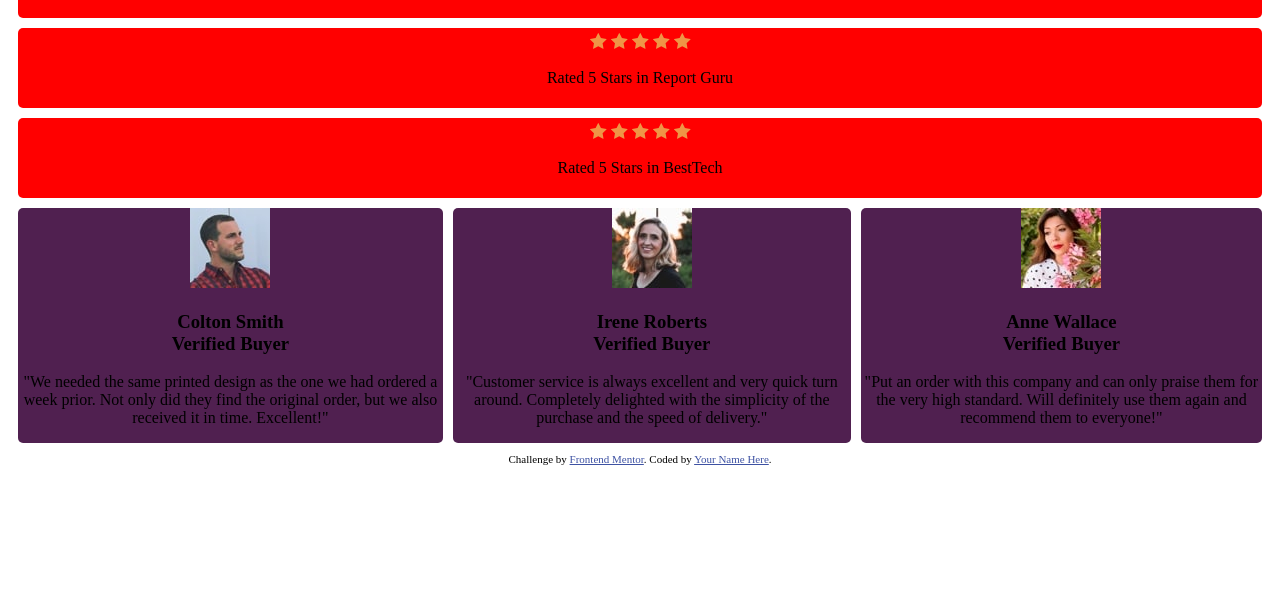
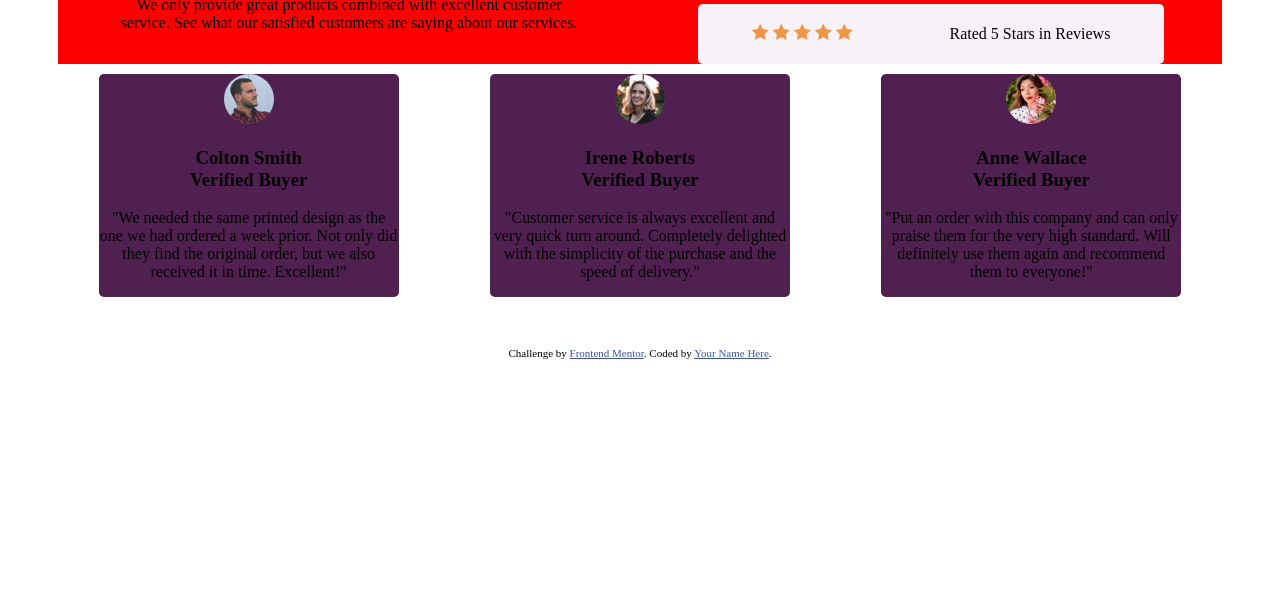
Before and after one commit to Haseebullah555/social-proof, a plain HTML site: page index.html in a window 1280 px wide. Shown: the part 194-800 px from the top of the page. Drawn offline with Linux system fonts and the light colour scheme.

Commit message:
add the structure and some style to the index.html

```diff
--- a/index.html
+++ b/index.html
@@ -12,15 +12,7 @@
     <link rel="stylesheet" href="stylesheet.css">
 
     <title>Frontend Mentor | Social proof section</title>
-    <style>
-      .attribution {
-        font-size: 11px;
-        text-align: center;
-      }
-      .attribution a {
-        color: hsl(228, 45%, 44%);
-      }
-    </style>
+
   </head>
   <body>
     <div class="container">
@@ -33,28 +25,34 @@
 
         <div class="stars">
           <div class="star">
+            <div>
+              <img src="images/icon-star.svg" alt="star">
             <img src="images/icon-star.svg" alt="star">
             <img src="images/icon-star.svg" alt="star">
             <img src="images/icon-star.svg" alt="star">
             <img src="images/icon-star.svg" alt="star">
-            <img src="images/icon-star.svg" alt="star">
+            </div>
             <p>Rated 5 Stars in Reviews</p>
           </div>
           <div class="star">
+            <div>
+              <img src="images/icon-star.svg" alt="star">
             <img src="images/icon-star.svg" alt="star">
             <img src="images/icon-star.svg" alt="star">
             <img src="images/icon-star.svg" alt="star">
             <img src="images/icon-star.svg" alt="star">
-            <img src="images/icon-star.svg" alt="star">
-            <p>Rated 5 Stars in Report Guru</p>
+            </div>
+            <p>Rated 5 Stars in Reviews</p>
           </div>
           <div class="star">
+            <div>
+              <img src="images/icon-star.svg" alt="star">
             <img src="images/icon-star.svg" alt="star">
             <img src="images/icon-star.svg" alt="star">
             <img src="images/icon-star.svg" alt="star">
             <img src="images/icon-star.svg" alt="star">
-            <img src="images/icon-star.svg" alt="star">
-            <p>Rated 5 Stars in BestTech</p>
+            </div>
+            <p>Rated 5 Stars in Reviews</p>
           </div>
         </div>
       </div>
--- a/stylesheet.css
+++ b/stylesheet.css
@@ -7,33 +7,59 @@
   --white: hsl(0, 0%, 100%);
 }
 /* Container styling */
+
 .container {
   display: flex;
   flex-direction: column;
   text-align: center;
-  padding: 10px;
+
+  padding: 50px;
 }
-
+.main{
+  width: 100%;
+  background-color: red;
+  display: flex;
+  align-items: center;
+  justify-content: space-around;
+}
+.discription{
+  width: 40%;
+}
 .stars{
     display: flex;
     flex-direction: column;
     gap: 10px;
-    width: 100%;
+    width: 40%;
+
 }
 .star{
-    background-color: red;
+  display: flex;
+  align-items: center;
+  justify-content: space-around;
+    background-color: var(--light-grayish-magenta);
     border-radius: 5px;
     padding: 5px;
 }
+
 .cards{
     display: flex;
+    align-items: center;
+    justify-content: space-around;
     gap: 10px;
     margin-top: 10px;
 
 }
 .card{
+  width: 300px;
     background-color: var(--very-dark-magenta);
     border-radius: 5px;
+}
+.card img{
+  width: 50px;
+  height: 50px;
+  border: none;
+  border-radius: 50%;
+
 }
 .first{
 
@@ -44,3 +70,10 @@
 .third{
 
 }
+.attribution {
+  font-size: 11px;
+  text-align: center;
+}
+.attribution a {
+  color: hsl(228, 45%, 44%);
+}
```
